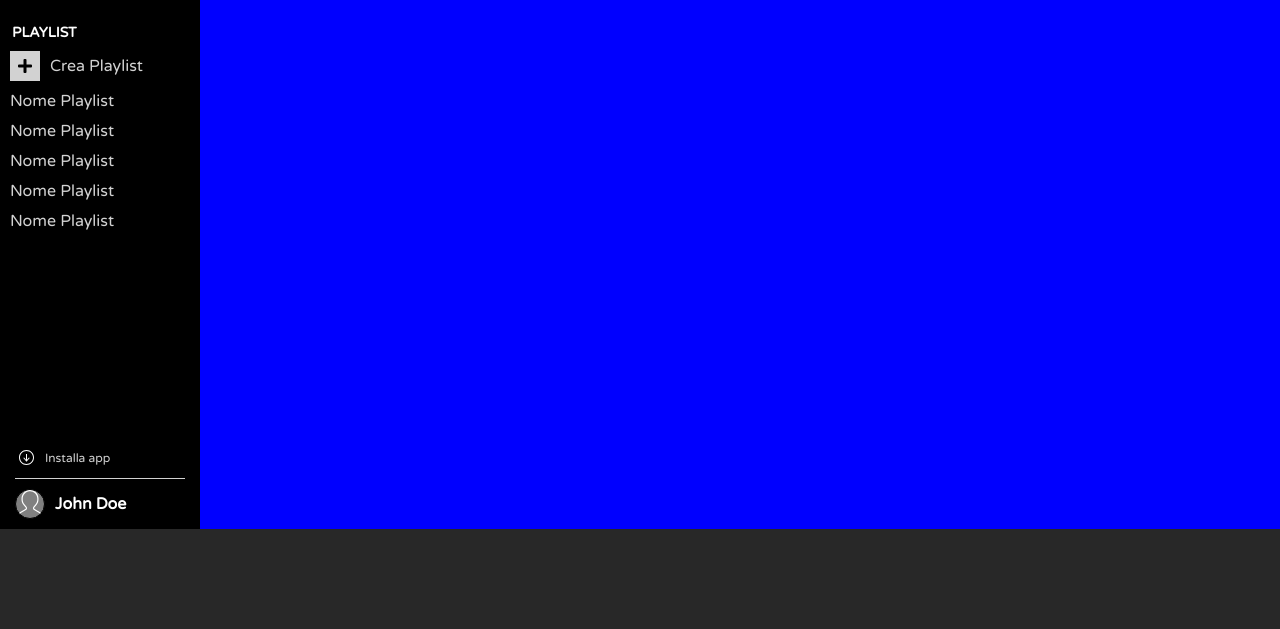
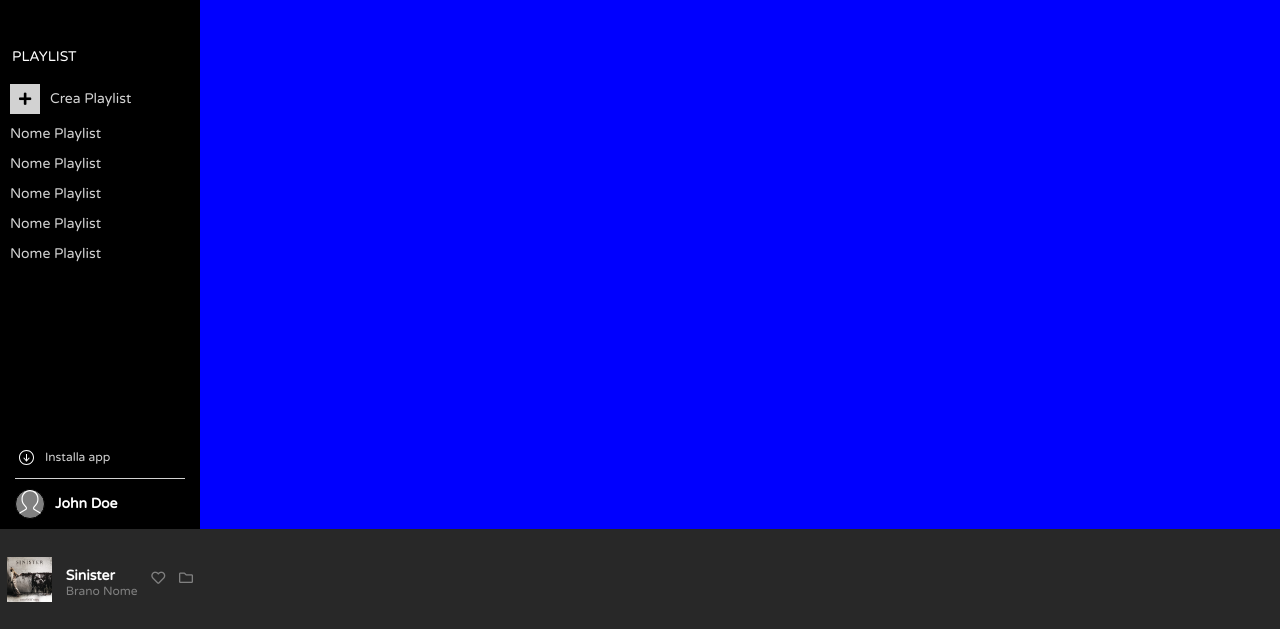
Before and after one commit to manuelbonini/html-css-spotifyweb, a plain HTML site: page index.html in a window 1280 px wide. Shown: the part 171-800 px from the top of the page. Drawn offline with nearby package versions, Linux system fonts and the light colour scheme.

Commit message:
parte sinistra del footer

```diff
--- a/css/style.css
+++ b/css/style.css
@@ -157,16 +157,55 @@ nav {
     margin-right: 10px;
 }
 
+/* CONTENUTO PRINCIPALE */
 .main-content {
     float: left;
-    width: calc(100% - 220px);
+    width: calc(100% - 200px);
     height: 100%;
     overflow-y: auto;
 }
 
+/* FOOTER  */
 footer {
     height: 100px;
+    background-color: #282828;
+    display: flex;
+    flex-direction: row;
+}
 
-    /* test */
-    background-color: #282828;
+.footer-left {
+    width: 200px;
+    color: #808080;
+    display: flex;
+    flex-direction: row;
+    align-items: center;
+    justify-content: space-around;
 }
+
+.footer-left h3 {
+    color: #fefefe;
+    font-size: 14px;
+    font-weight: bold;
+    margin-bottom: 0;
+}
+
+.footer-left p {
+    font-size: 12px;
+}
+
+.footer-img {
+    width: 45px;
+}
+
+.footer-img img {
+    width: 100%;
+}
+
+.footer-middle {
+    width: 300px;
+    flex-grow: 1;
+}
+
+.footer-right {
+    width: 200px;
+}
--- a/index.html
+++ b/index.html
@@ -6,6 +6,7 @@
     <meta name="viewport" content="width=device-width, initial-scale=1.0">
     <title>Spotify</title>
 
+    <link rel="stylesheet" href="https://stackpath.bootstrapcdn.com/bootstrap/3.4.1/css/bootstrap.min.css" integrity="sha384-HSMxcRTRxnN+Bdg0JdbxYKrThecOKuH5zCYotlSAcp1+c8xmyTe9GYg1l9a69psu" crossorigin="anonymous">
     <link rel="stylesheet" href="https://cdnjs.cloudflare.com/ajax/libs/font-awesome/5.15.2/css/all.min.css" integrity="sha512-HK5fgLBL+xu6dm/Ii3z4xhlSUyZgTT9tuc/hSrtw6uzJOvgRr2a9jyxxT1ely+B+xFAmJKVSTbpM/CuL7qxO8w==" crossorigin="anonymous" />
     <link rel="preconnect" href="https://fonts.gstatic.com">
     <link href="https://fonts.googleapis.com/css2?family=Varela+Round&display=swap" rel="stylesheet">
@@ -86,6 +87,30 @@
         <!-- FOOTER -->
         <footer>
 
+            <div class="footer-left">
+                <div class="footer-img">
+                    <img src="img/sinister.jpeg" alt="sinister">
+                </div>
+                <div>
+                    <h3>Sinister</h3>
+                    <p>Brano Nome</p>
+                </div>
+                <div>
+                    <i class="far fa-heart"></i>
+                </div>
+                <div>
+                    <i class="far fa-folder"></i>
+                </div>
+            </div>
+
+            <div class="footer-middle">
+
+            </div>
+
+            <div class="footer-right">
+
+            </div>
+
         </footer>
         <!-- END FOOTER -->
 
```
